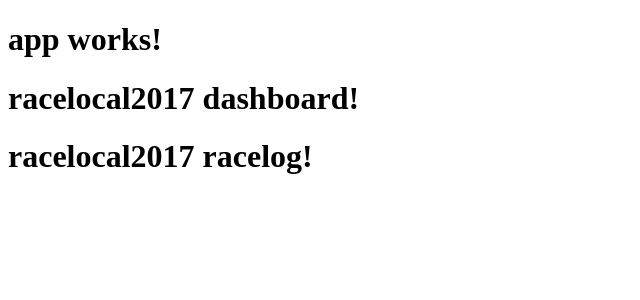
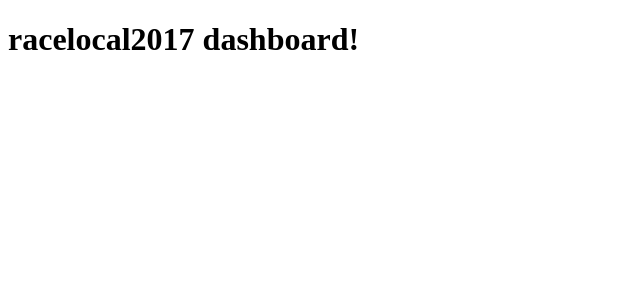
Before and after one commit to benorman/MEA2N-Starter, an Angular app in the folder public/: page / in a window 1280 px wide. Shown: the top 300 px of the page, without its empty margins (0-640 px from the left). Built offline with nearby package versions, Linux system fonts and the light colour scheme.

Commit message:
initial routing config

```diff
--- a/public/src/app/app.component.html
+++ b/public/src/app/app.component.html
@@ -1,5 +1 @@
-<h1>
-  {{title}}
-</h1>
-<dashboard></dashboard>
-<racelog></racelog>
+<router-outlet></router-outlet>
--- /dev/null
+++ b/public/src/app/app.routing.ts
@@ -0,0 +1,22 @@
+import { ModuleWithProviders } from '@angular/core';
+import {Routes, RouterModule} from '@angular/router';
+
+import { DashboardComponent } from './components/dashboard/dashboard.component';
+import { RacelogComponent } from './components/racelog/racelog.component';
+
+const appRoutes: Routes = [
+    {
+        path: '',
+        component: DashboardComponent
+
+    },{
+        path: 'racelog',
+        component: RacelogComponent
+
+    }
+
+];
+
+export const appRoutingProviders: any [] =[];
+
+export const routing: ModuleWithProviders = RouterModule.forRoot(appRoutes);
--- a/public/src/index.html
+++ b/public/src/index.html
@@ -9,6 +9,7 @@
   <link rel="icon" type="image/x-icon" href="favicon.ico">
 </head>
 <body>
+<base href="/">
   <app-root>Loading...</app-root>
 </body>
 </html>
```
Also changed, not shown: public/src/app/app.module.ts (+8 -3 lines), public/src/app/components/dashboard/dashboard.component.css (added), public/src/app/components/dashboard/dashboard.component.html (renamed from public/src/app/dashboard/dashboard.component.html), public/src/app/components/dashboard/dashboard.component.ts (renamed from public/src/app/dashboard/dashboard.component.ts), public/src/app/components/racelog/racelog.component.css (added), public/src/app/components/racelog/racelog.component.html (renamed from public/src/app/racelog/racelog.component.html), public/src/app/components/racelog/racelog.component.ts (renamed from public/src/app/racelog/racelog.component.ts).
